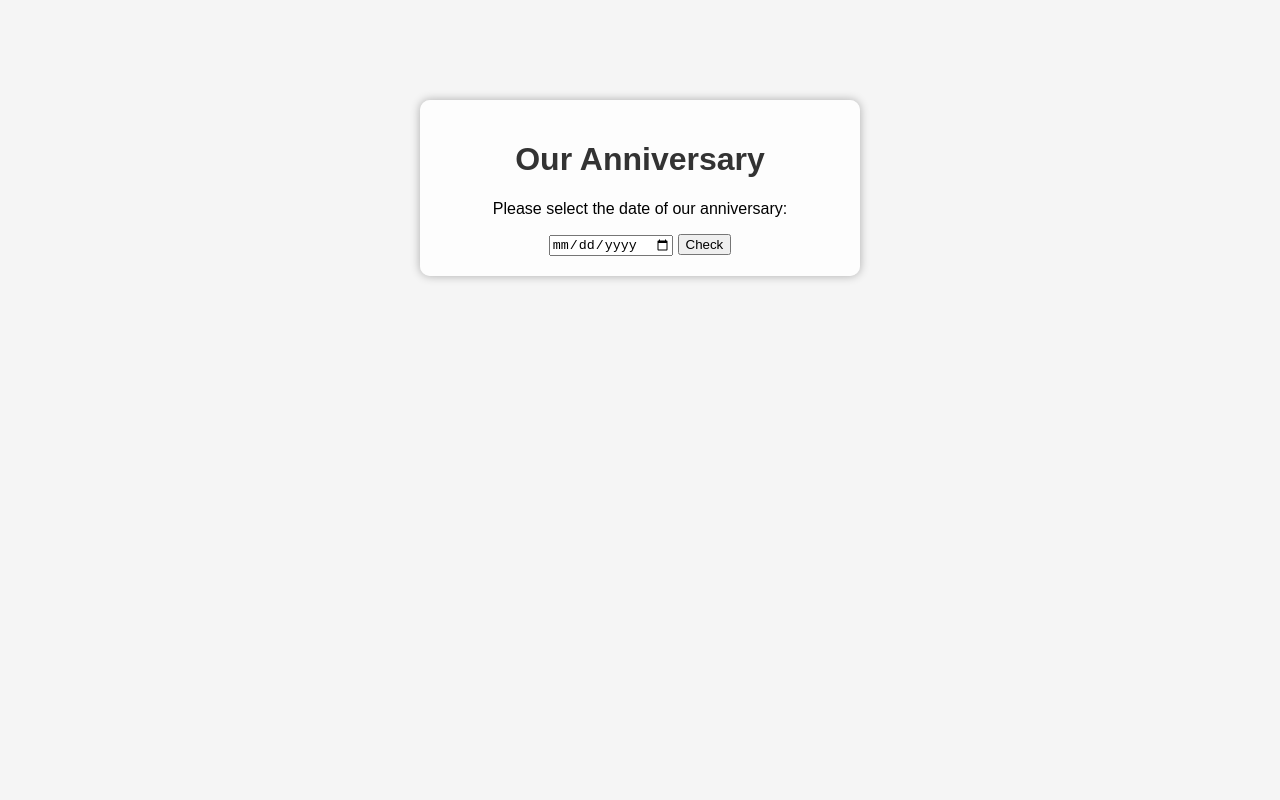
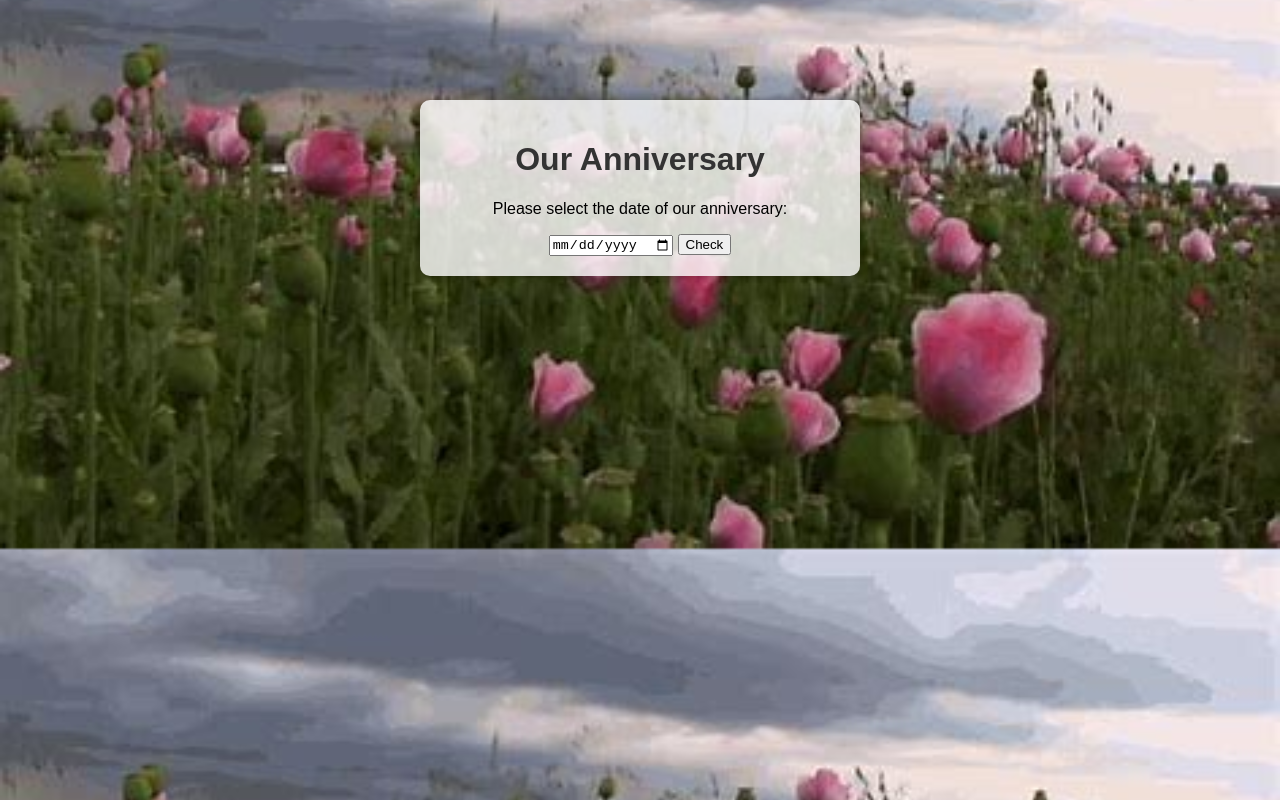
Before and after one commit to KaungBeingKhant/Formypookie, a plain HTML site: page anniversary_page.html in a window 1280 px wide. Drawn offline with Linux system fonts and the light colour scheme.

Commit message:
Update anniversary_page.html

```diff
--- a/anniversary_page.html
+++ b/anniversary_page.html
@@ -9,7 +9,7 @@
       font-family: Arial, sans-serif;
       text-align: center;
       background-color: #f5f5f5;
-      background-image: url('bg.jpg'); /* Change 'background.jpg' to your actual background image */
+      background-image: url('background.jpg'); /* Change 'background.jpg' to your actual background image */
       background-size: cover;
       background-position: center;
     }
```
